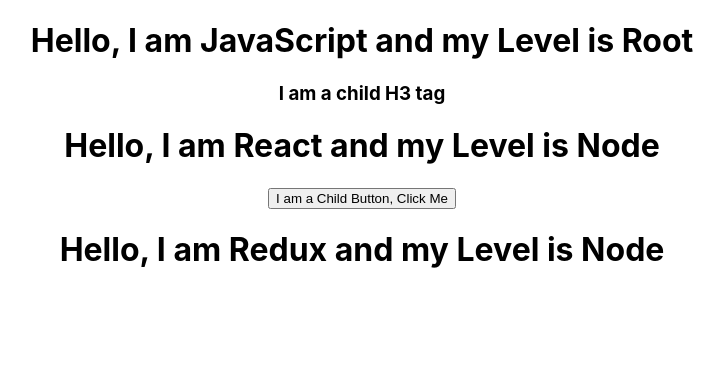
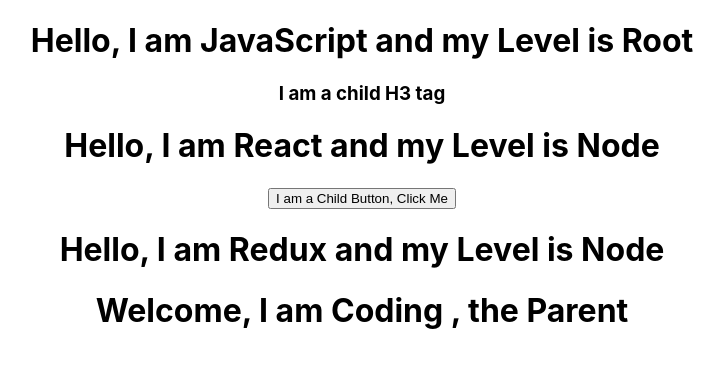
Before and after one commit to Elbie-em/React-Recap, a React (Create React App) app: page / in a window 1280 px wide. Shown: the top 368 px of the page, without its empty margins (278-1002 px from the left). Built offline with nearby package versions, Linux system fonts and the light colour scheme.

Commit message:
Add props to Welcome Class component

```diff
--- a/src/App.js
+++ b/src/App.js
@@ -1,6 +1,7 @@
 import logo from './logo.svg';
 import './App.css';
 import Greet from './components/Greet'
+import Welcome from './components/Welcome'
 
 const App = () => {
   return (
@@ -12,6 +13,8 @@
         <button onClick={() => alert("I am a Child")}>I am a Child Button, Click Me</button>
       </Greet>
       <Greet name="Redux" level="Node"/>
+
+      <Welcome name="Coding" level="Parent"/>
     </div>
   );
 }
--- a/src/components/Welcome.js
+++ b/src/components/Welcome.js
@@ -3,7 +3,7 @@
 class Welcome extends Component {
   render() {
     return (
-      <h1>Welcome to React</h1>
+      <h1>Welcome, I am {this.props.name} , the {this.props.level}</h1>
     )
   }
 }
```
